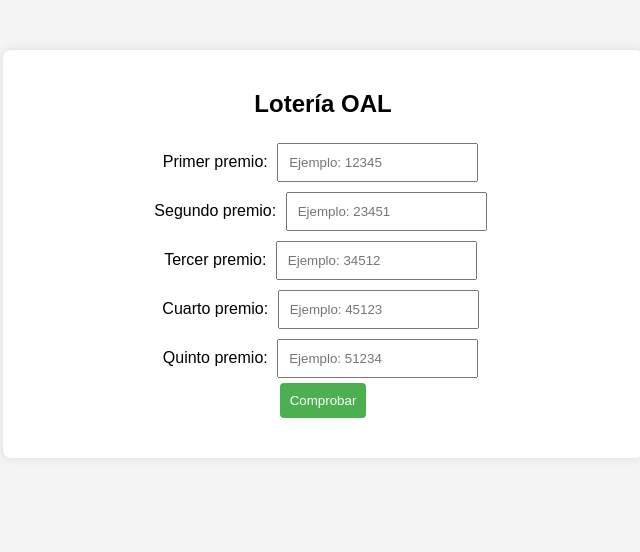
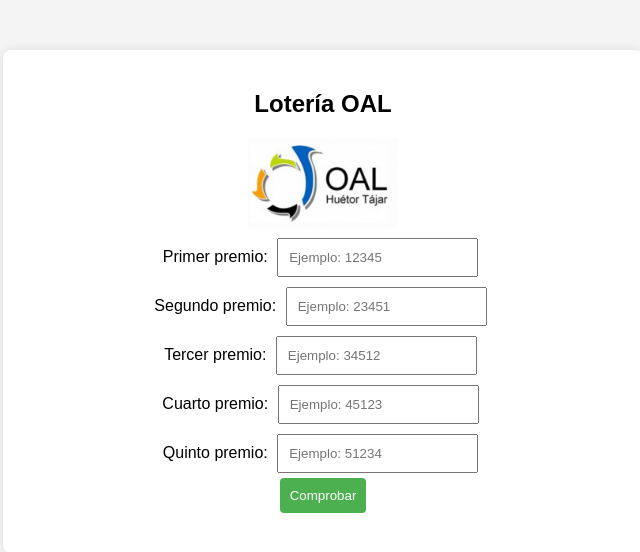
Before and after one commit to Cursohuetor/loteria, a plain HTML site: page index.html in a window 1280 px wide. Shown: the whole page, without its empty margins (317-957 px from the left). Drawn offline with Linux system fonts and the light colour scheme.

Commit message:
añadido logotipo

```diff
--- a/index.html
+++ b/index.html
@@ -43,12 +43,17 @@
       margin-top: 20px;
       font-weight: bold;
     }
+    div.logo{
+        margin: 0 auto;
+    }
   </style>
 </head>
 <body>
   <div id="container">
     <h2>Lotería OAL</h2>
-
+    <div class="logo">
+    <img src="logo.png" alt="logotipo" width="150px">
+    </div>
     <!-- Campos de entrada para los cinco números de premio -->
     <label for="premio1">Primer premio:</label>
     <input type="text" id="premio1" placeholder="Ejemplo: 12345">
```
